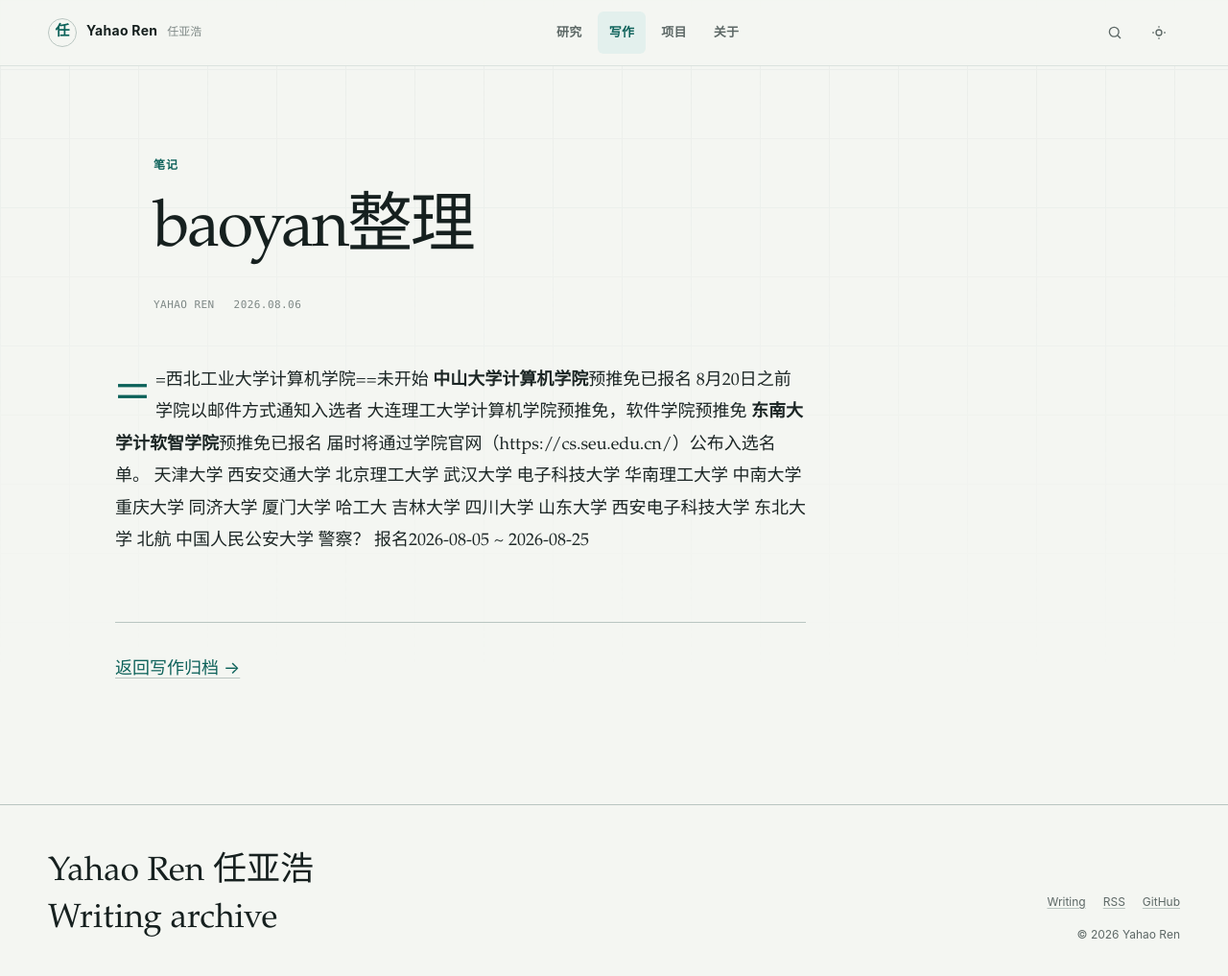
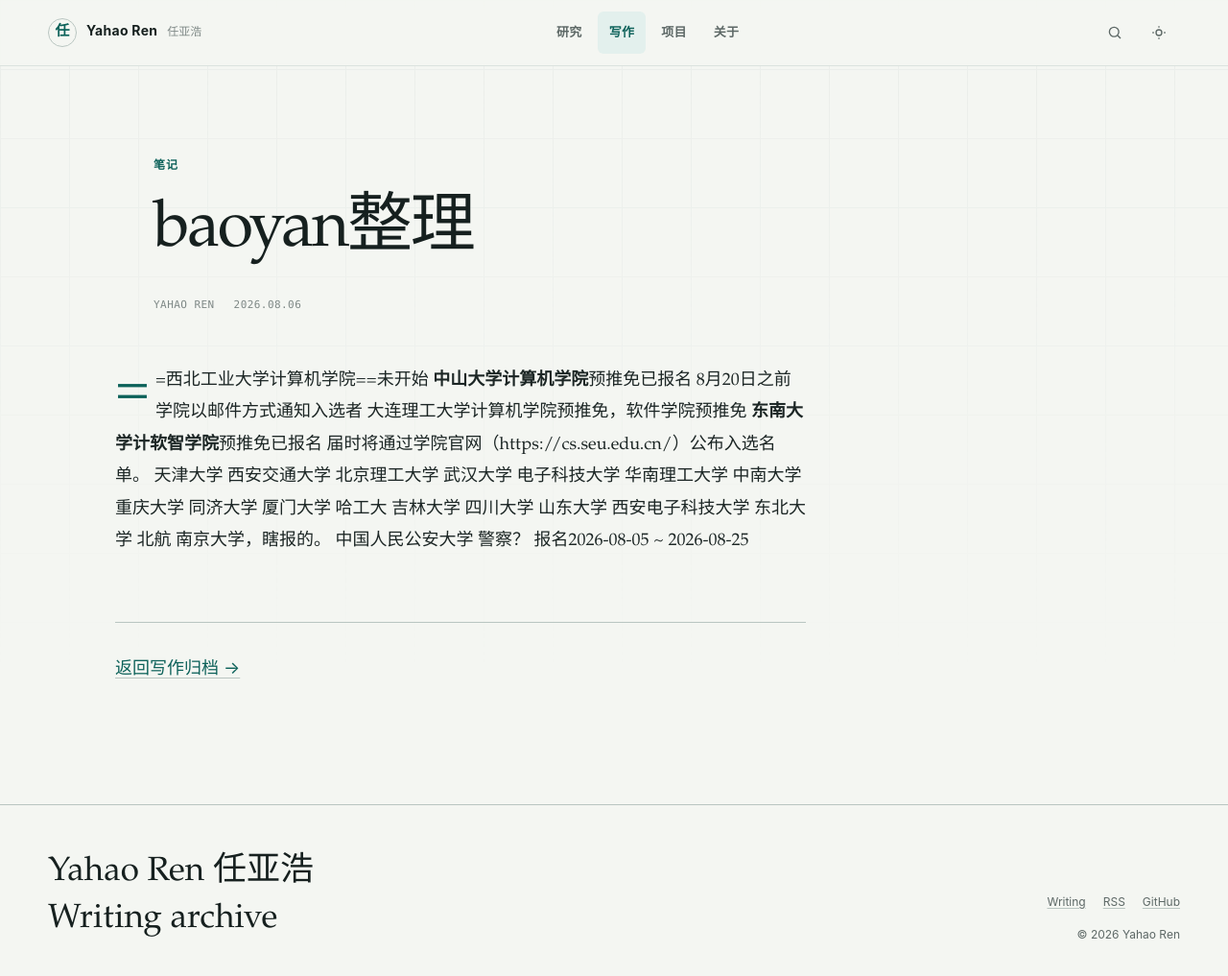
Before and after one commit to YahaoRen/yahaoren.github.io, a Jekyll site: the page built from _notes/baoyan整理.md, in a window 1280 px wide and 1029 px high. Shown: the top 1017 px of the window at 96% size. Built offline with Jekyll 4.4.1, drawn with Linux system fonts in a browser that asks for light colours.

Commit message:
vault backup: 2026-08-06 16:30:16

```diff
--- a/_notes/baoyan整理.md
+++ b/_notes/baoyan整理.md
@@ -29,4 +29,5 @@
 西安电子科技大学
 东北大学
 北航
+南京大学，瞎报的。
 中国人民公安大学 警察？ 报名2026-08-05 ~ 2026-08-25
```
